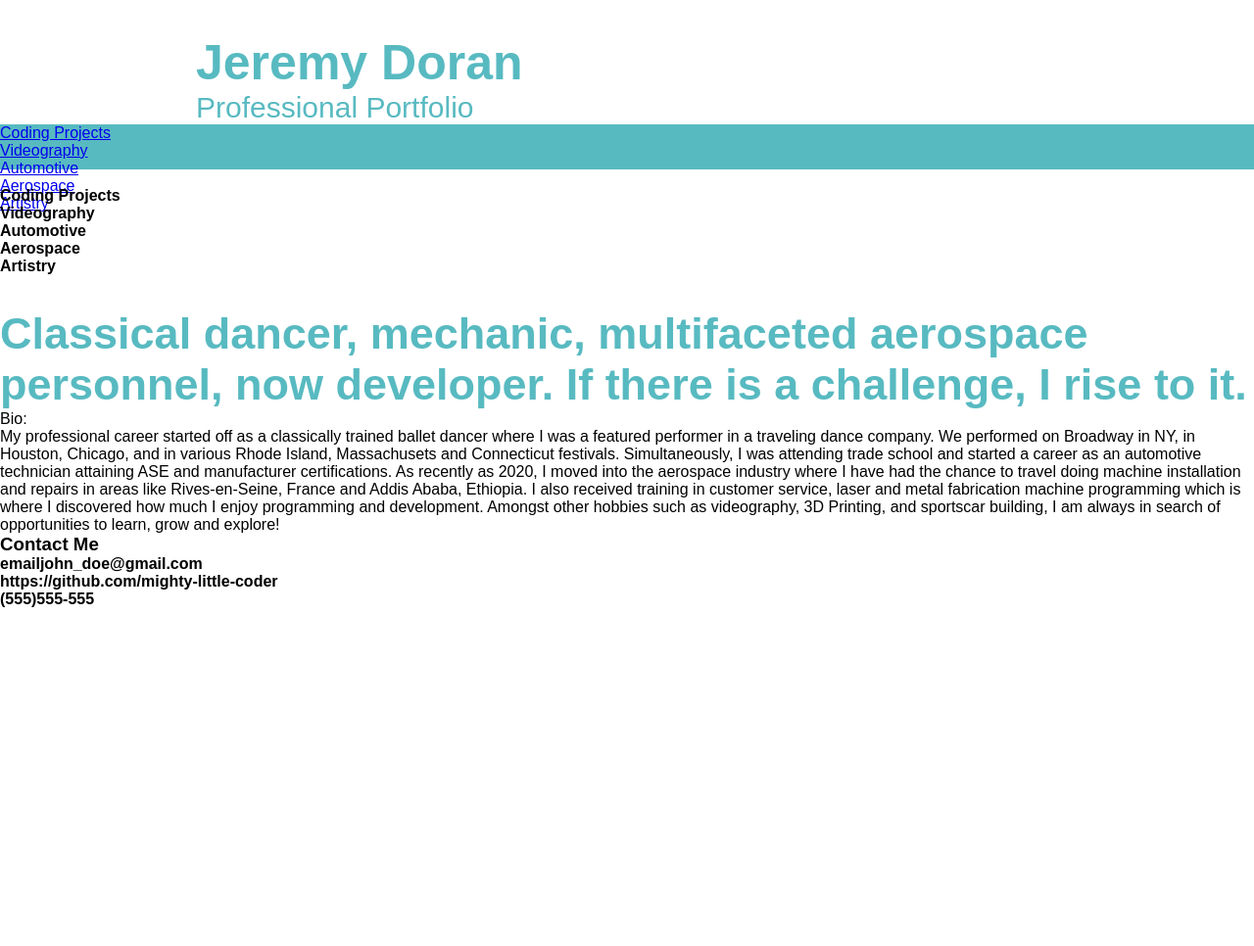
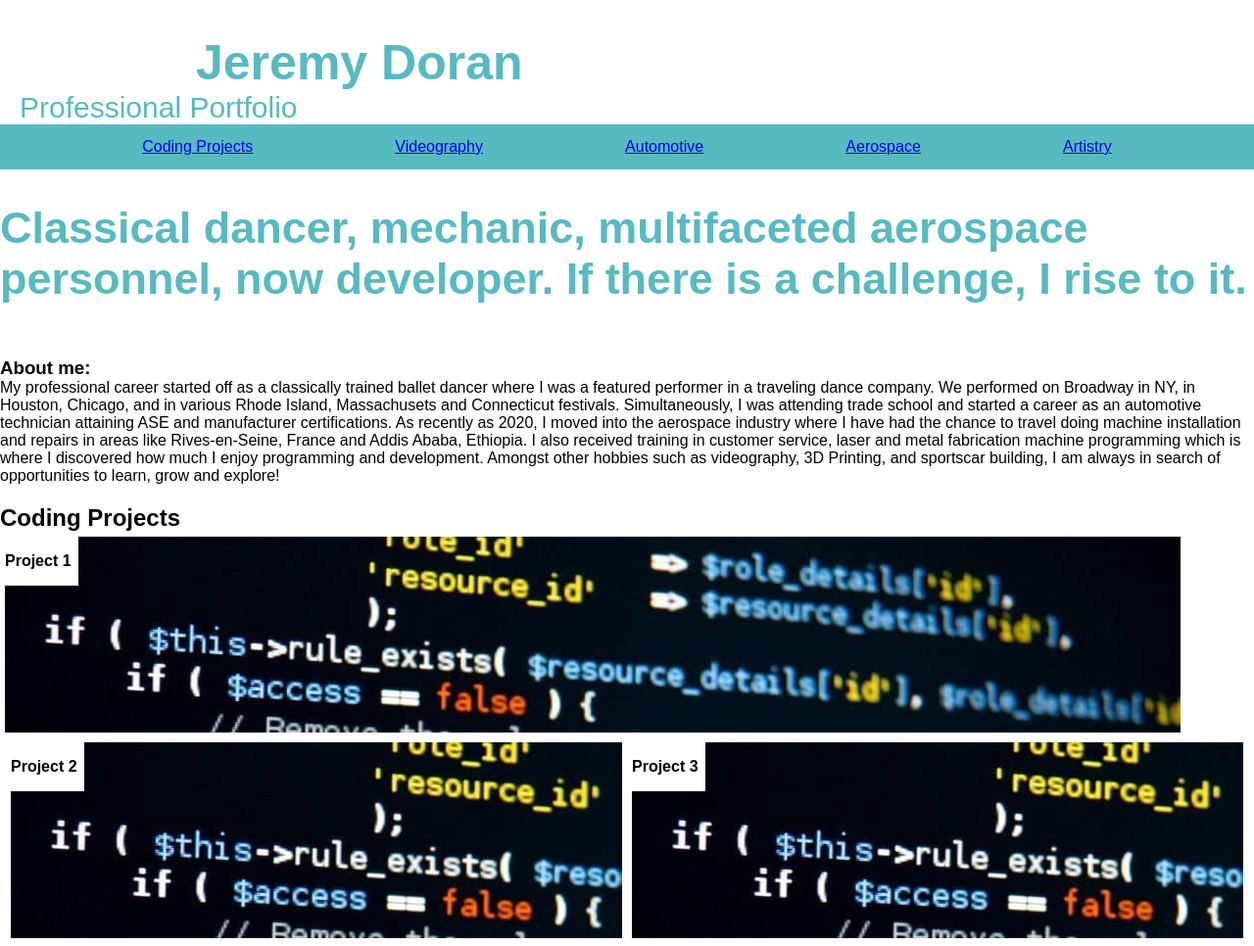
Before and after one commit to mighty-little-coder/Jeremy-Doran-Coding-Portfolio, a plain HTML site: page index.html in a window 1280 px wide. Shown: the top 966 px of the page at 98% size. Before the commit the page ends 800 px from the top, so only its background shows below. Drawn offline with Linux system fonts and the light colour scheme.

Commit message:
work with tutor

```diff
--- a/assets/style.css
+++ b/assets/style.css
@@ -114,7 +114,6 @@
   background: #58bac1;
   height: 46px;
   width: 100%;
-
   }
 
   header {
@@ -127,5 +126,56 @@
   sub {
     color: #58bac1;
     font-size: 30px;
-    margin: 0px 0px 0px 200px;
+    margin: 0px 20px;
   }
+
+  nav ul {
+    display: flex;
+    justify-content: space-evenly;
+    height: 46px;
+    align-items: center;
+  }
+
+  nav ul li {
+    list-style-type: none;
+  }
+
+  .bio {
+    margin: 20px 0px;
+  }
+
+  .projects-section {
+    margin: 20px 0px;
+  }
+
+  .project {
+    background-image: url(./images/coding-background.jpg);
+    background-repeat: no-repeat;
+    /* width: 100%; */
+    height: 200px;
+    flex-basis: calc(50% - 1em);
+    margin: 5px;
+  }
+
+  .project-text {
+    color: black;
+  }
+
+  .project-title {
+    height: 50px;
+    background-color: white;
+    width: 75px;
+    display: flex;
+    align-items: center;
+  }
+
+  #project1 {
+    flex-basis: 100%;
+    justify-self: center;
+  }
+
+  .projects-container {
+    display: flex;
+    flex-wrap: wrap;
+    justify-content: center;
+  }
--- a/index.html
+++ b/index.html
@@ -2,11 +2,11 @@
 <html lang="en">
 
 <head>
-    <meta charset="UTF-8"/>
-    <meta name="viewport" content="width=device-width, initial-scale=1.0"/>
+  <meta charset="UTF-8" />
+  <meta name="viewport" content="width=device-width, initial-scale=1.0" />
   <title>Jeremy's Portfolio</title>
-    <link rel="stylesheet" type="text/css" href="./assets/style.css"/>
-    <link rel="stylesheet" type="text/css" href="./assets/normalize.css"/>
+  <link rel="stylesheet" type="text/css" href="./assets/style.css" />
+  <link rel="stylesheet" type="text/css" href="./assets/normalize.css" />
 </head>
 
 <body>
@@ -25,59 +25,48 @@
     </ul>
   </nav>
 
-<!-- Replace nav with buttons -->
-
-    <!-- <nav>
-        <a href="#">Coding Projects</a>
-        <a href="#">Videography</a>
-        <a href="#">Automotive</a>
-        <a href="#">Aerospace</a>
-        <a href="#">Artistry</a>
-    </nav> -->
   <section>
 
-        <div class="card">
-            <div class="container">
-                <img src="">
-                <h4><b>Coding Projects</b></h4>
+    <main>
+      <sub>
+        <h2>Classical dancer, mechanic, multifaceted aerospace personnel, now developer. If there is a challenge, I rise
+          to it.</h2>
+      </sub>
+
+      <section class="bio">
+        <h3>About me:</h3>
+        <p>My professional career started off as a classically trained ballet dancer where I was a featured performer in
+          a traveling dance company. We performed on Broadway in NY, in Houston, Chicago, and in various Rhode Island,
+          Massachusets and Connecticut festivals. Simultaneously, I was attending trade school and started a career as
+          an automotive technician attaining ASE and manufacturer certifications. As recently as 2020, I moved into the
+          aerospace industry where I have had the chance to travel doing machine installation and repairs in areas like
+          Rives-en-Seine, France and Addis Ababa, Ethiopia. I also received training in customer service, laser and
+          metal fabrication machine programming which is where I discovered how much I enjoy programming and
+          development. Amongst other hobbies such as videography, 3D Printing, and sportscar building, I am always in
+          search of opportunities to learn, grow and explore!</p>
+      </section>
+
+      <section class="projects-section">
+        <h2>Coding Projects</h2>
+        <div class="projects-container">
+          <div class="project" id="project1">
+            <div class="project-title">
+              <h4 class="project-text">Project 1</h4>
             </div>
           </div>
 
-      <div class="card">
-        <div class="container">
-          <h4><b>Videography</b></h4>
+          <div class="project">
+            <div class="project-title">
+              <h4 class="project-text">Project 2</h4>
             </div>
           </div>
 
-      <div class="card">
-        <div class="container">
-          <h4><b>Automotive</b></h4>
+          <div class="project">
+            <div class="project-title">
+              <h4 class="project-text">Project 3</h4>
             </div>
           </div>
-
-      <div class="card">
-        <div class="container">
-          <h4><b>Aerospace</b></h4>
         </div>
-      </div>
-
-      <div class="card">
-        <div class="container">
-          <h4><b>Artistry</b></h4>
-        </div>
-      </div>
-
-    <main>
-        <sub>
-            <h2>Classical dancer, mechanic, multifaceted aerospace personnel, now developer. If there is a challenge, I rise to it.</h2>
-        </sub>
-
-        <section class="bio">
-            <p>Bio:</p>
-            </section>
-
-        <section class="bio">
-            <p>My professional career started off as a classically trained ballet dancer where I was a featured performer in a traveling dance company. We performed on Broadway in NY, in Houston, Chicago, and in various Rhode Island, Massachusets and Connecticut festivals. Simultaneously, I was attending trade school and started a career as an automotive technician attaining ASE and manufacturer certifications. As recently as 2020, I moved into the aerospace industry where I have had the chance to travel doing machine installation and repairs in areas like Rives-en-Seine, France and Addis Ababa, Ethiopia. I also received training in customer service, laser and metal fabrication machine programming which is where I discovered how much I enjoy programming and development. Amongst other hobbies such as videography, 3D Printing, and sportscar building, I am always in search of opportunities to learn, grow and explore!</p>
       </section>
 
     </main>
@@ -105,6 +94,7 @@
 
 
 </body>
+
 </html>
 
 <!-- AS AN employer
```
Also changed, not shown: assets/images/coding-background.jpg (renamed from assets/images/coding background.jpg), assets/images/maggie-tunnel shot.jpg (renamed from assets/images/maggie tunnel shot.jpg). Lines whose indentation alone changed are shown as unchanged.
